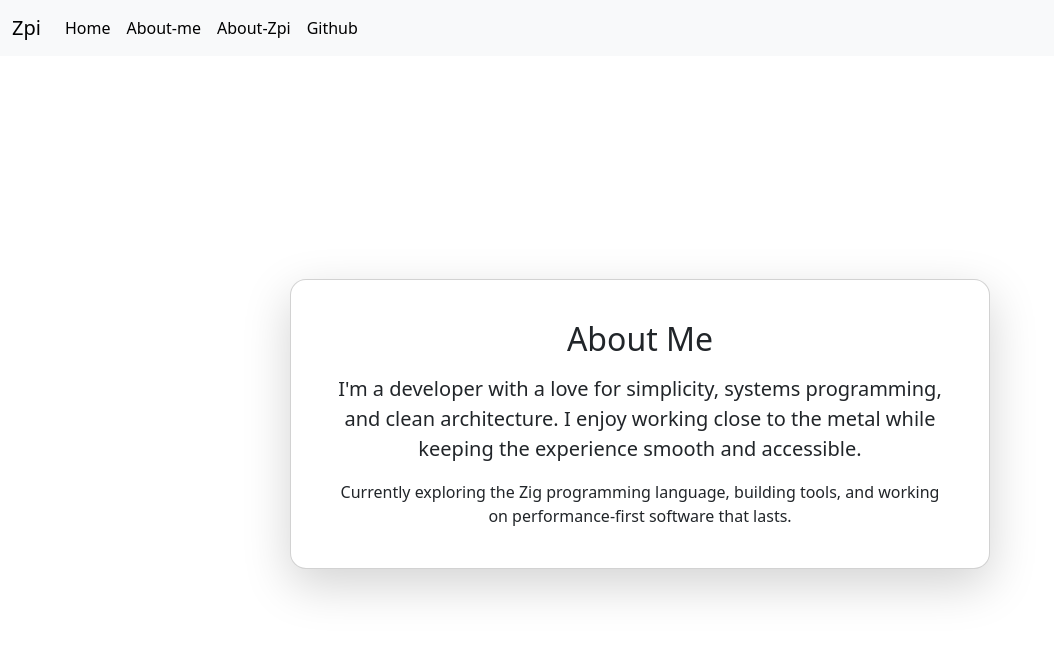
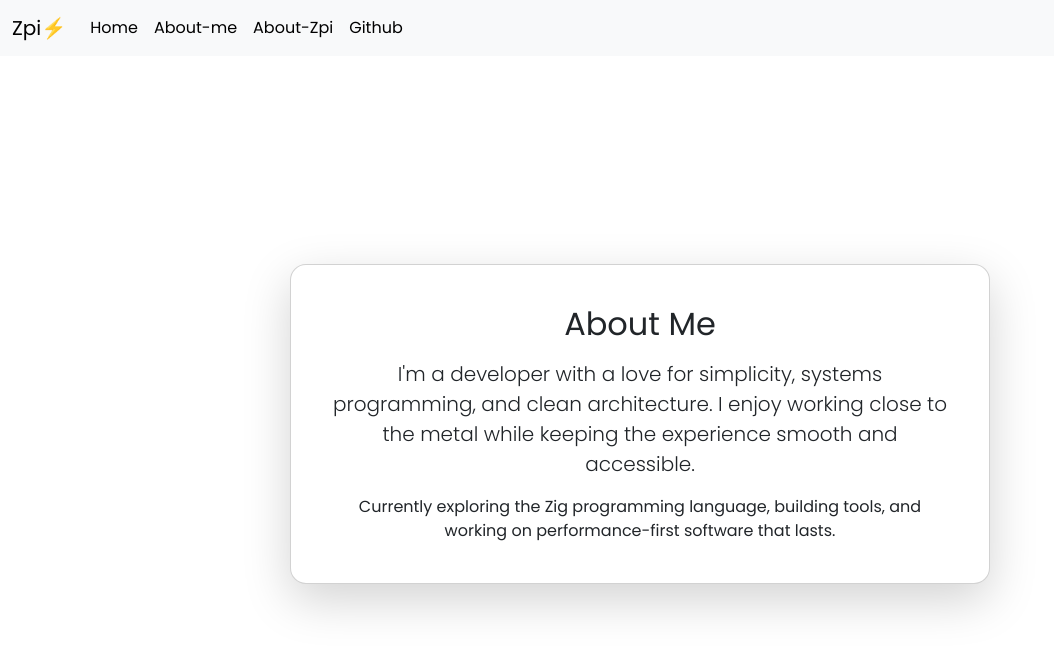
Before and after one commit to nandisomnath/zig-pkg-index, a plain HTML site: page about_me.html in a window 1280 px wide. Shown: the whole page, without its empty margins (0-1054 px from the left). Drawn offline with nearby package versions, Linux system fonts and the light colour scheme.

```diff
--- a/about_me.html
+++ b/about_me.html
@@ -4,7 +4,10 @@
 <head>
     <meta charset="utf-8">
     <meta name="viewport" content="width=device-width, initial-scale=1">
-    <title>Bootstrap demo</title>
+    <title>Zpi⚡ - About me</title>
+
+    <link rel="stylesheet" href="style.css">
+
     <link href="https://cdn.jsdelivr.net/npm/bootstrap@5.3.5/dist/css/bootstrap.min.css" rel="stylesheet"
         integrity="sha384-SgOJa3DmI69IUzQ2PVdRZhwQ+dy64/BUtbMJw1MZ8t5HZApcHrRKUc4W0kG879m7" crossorigin="anonymous">
 </head>
@@ -13,7 +16,7 @@
 
     <nav class="navbar navbar-expand-lg bg-body-tertiary">
         <div class="container-fluid">
-            <a class="navbar-brand" id="index" href="index.html">Zpi</a>
+            <a class="navbar-brand" id="index" href="index.html">Zpi⚡</a>
             <button class="navbar-toggler" type="button" data-bs-toggle="collapse" data-bs-target="#navbarNavDropdown"
                 aria-controls="navbarNavDropdown" aria-expanded="false" aria-label="Toggle navigation">
                 <span class="navbar-toggler-icon"></span>
@@ -38,7 +41,6 @@
         </div>
     </nav>
 
-
     <section id="about" class="py-5">
         <div class="container d-flex justify-content-center align-items-center" style="min-height: 80vh;">
           <div class="card shadow-lg p-4 rounded-4" style="max-width: 700px; width: 100%;">
--- a/style.css
+++ b/style.css
@@ -0,0 +1,8 @@
+/* global style for all webpages */
+/* In your CSS file */
+@import url('https://fonts.googleapis.com/css2?family=Poppins:wght@300;400;600&display=swap');
+
+
+* {
+    font-family: 'Poppins', sans-serif;
+}
```
Also changed, not shown: index.html (+6 -3 lines).
